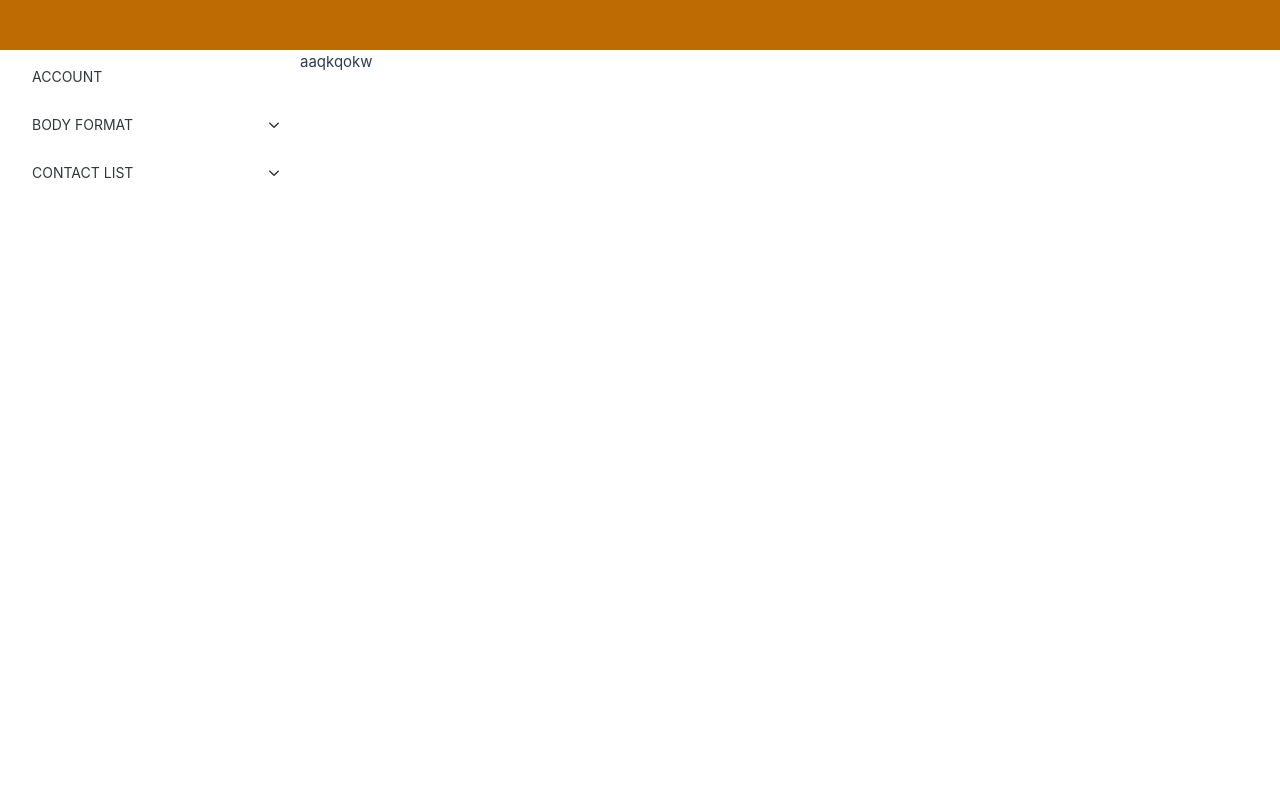
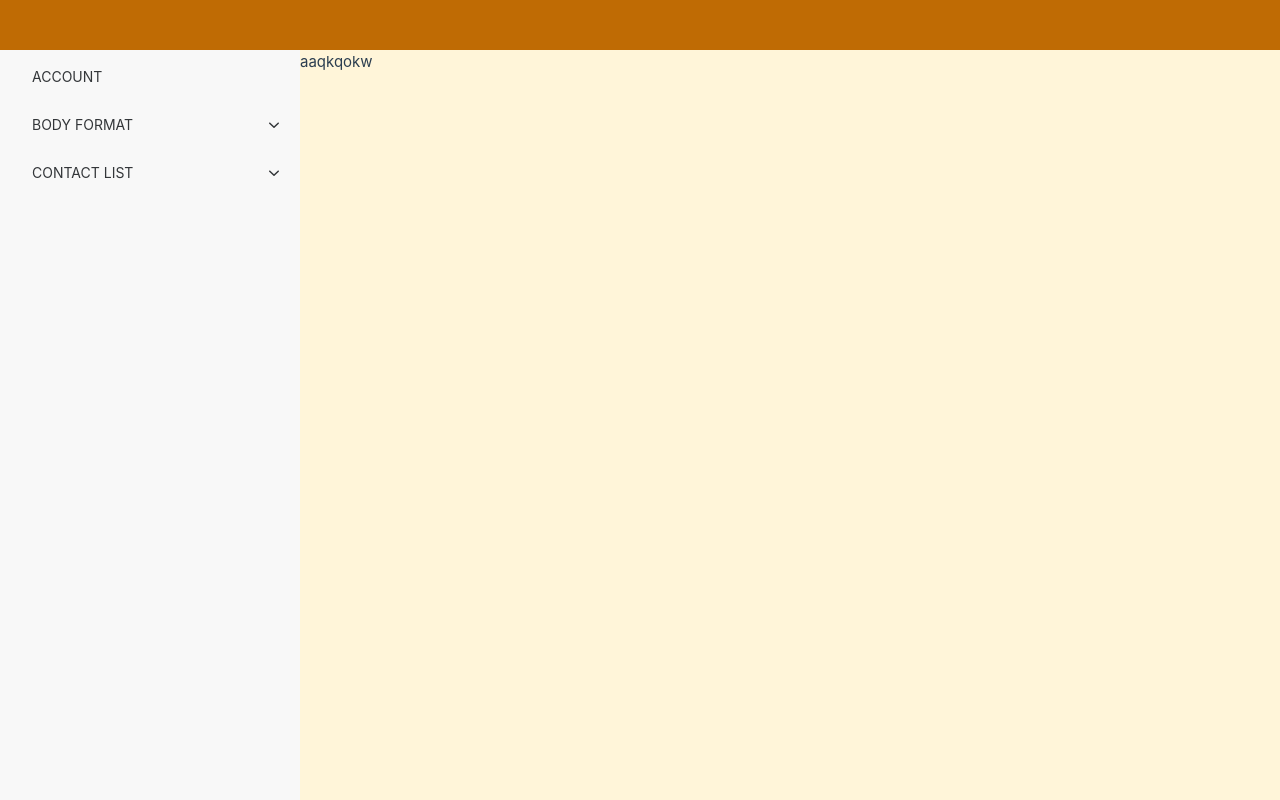
Before and after one commit to mail-sender/mail_sender_front, a Vue app: page / in a window 1280 px wide. Built offline with nearby package versions, Linux system fonts and the light colour scheme; a small style sheet from the web is missing.

Commit message:
Style: Change Main color

```diff
--- a/src/App.vue
+++ b/src/App.vue
@@ -1,5 +1,5 @@
 <template>
-  <div>
+  <n-config-provider :theme="lightTheme" :theme-overrides="themeOverrides">
     <div class="appbar"></div>
     <div class="content">
       <div class="menu">
@@ -9,18 +9,29 @@
         <RouterView />
       </div>
     </div>
-  </div>
+  </n-config-provider>
 </template>
 
-<script>
+<script lang="ts">
 import { RouterView } from "vue-router";
+import { lightTheme } from "naive-ui";
+
+// node_modules/naive-ui/lib/_styles/common/light.js
+const themeOverrides = {
+  common: {
+    primary: "#BF6B04",
+    primaryColorHover: "#BF6B04",
+    primaryColor: "#BF6B04",
+    textColor: "#BF6B04",
+  },
+};
 
 export default {
   name: "App",
   components: { RouterView },
   data: () => ({}),
   setup() {
-    return { menuOptions: menus };
+    return { menuOptions: menus, themeOverrides, lightTheme };
   },
 };
 
@@ -51,15 +62,21 @@ const menus = [
 <style lang="scss">
 @import "@/assets/base.css";
 
+:root {
+  --app-bar-height: 50px;
+}
+
 .appbar {
-  height: 50px;
-  background-color: var(--point-color);
+  height: var(--app-bar-height);
+  background-color: var(--primary-color);
 }
 
 .content {
   display: flex;
   .menu {
+    background-color: var(--color-background-soft);
     width: 300px;
+    height: calc(100vh - #{var(--app-bar-height)});
   }
 }
 </style>
--- a/src/assets/base.css
+++ b/src/assets/base.css
@@ -19,11 +19,14 @@
   --vt-c-text-light-2: rgba(60, 60, 60, 0.66);
   --vt-c-text-dark-1: var(--vt-c-white);
   --vt-c-text-dark-2: rgba(235, 235, 235, 0.64);
+
+  --primary-color: rgba(191, 107, 4, 1);
+  --point-color: rgba(255, 192, 0, .15);
 }
 
 /* semantic color variables for this project */
 :root {
-  --color-background: var(--vt-c-white);
+  --color-background: var(--point-color);
   --color-background-soft: var(--vt-c-white-soft);
   --color-background-mute: var(--vt-c-white-mute);
 
@@ -34,10 +37,9 @@
   --color-text: var(--vt-c-text-light-1);
 
   --section-gap: 160px;
-
-  --point-color: rgba(191, 107, 4, 1);
 }
 
+/*
 @media (prefers-color-scheme: dark) {
   :root {
     --color-background: var(--vt-c-black);
@@ -51,6 +53,7 @@
     --color-text: var(--vt-c-text-dark-2);
   }
 }
+*/
 
 *,
 *::before,
```
